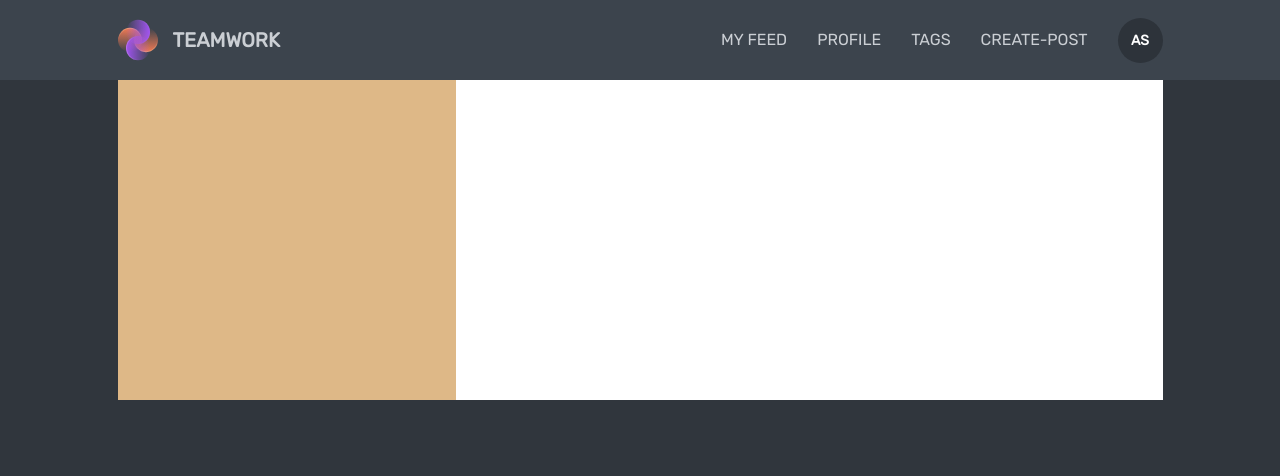
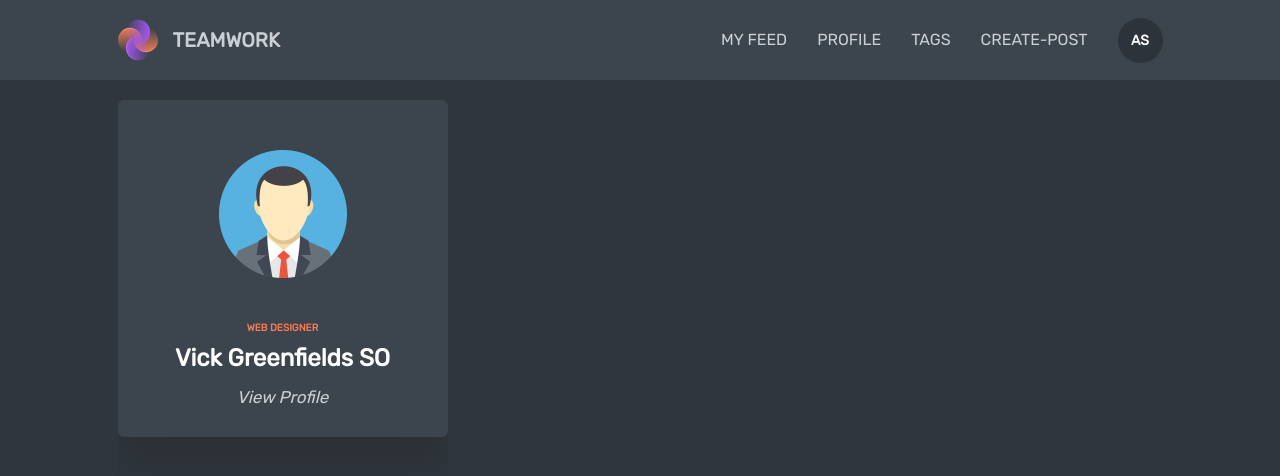
Before and after one commit to akintoluvic/teamsprint, a React (Create React App) app: page /rooms in a window 1280 px wide. Shown: the top 476 px of the page. Built offline with nearby package versions, Linux system fonts and the light colour scheme.

Commit message:
fix small profile

```diff
--- a/src/App.css
+++ b/src/App.css
@@ -136,24 +136,61 @@
 }
 
 
-/* Other Pages */
+/* Inner Layout */
 .page-container {
   max-width: 1045px;
   margin: auto;
-  background-color: #FFFFFF;
   display: flex;
   height: 50vh;
   box-sizing: border-box;
+  padding-top: 100px;
 }
 .sidebar {
   display: flex;
   flex-direction: column;
-  flex-grow: 1;
-  background: burlywood;
+  width: 330px;
+  /* flex-grow: 1; */
+  height: 100vh;
+  overflow: hidden;
+  /* scrollb */
 }
+
 .main-feed {
   display: flex;
   flex-direction: column;
   margin-left: 30px;
-  flex-grow: 2;
+  /* flex-grow: 2; */
 }
+
+/* Sidebar */
+.small-profile {
+  width: 100%;
+  background: #3C444D;
+  box-shadow: 0px 30px 40px rgba(0, 0, 0, 0.1);
+  border-radius: 6px;
+  text-align: center;
+}
+.small-profile img {
+  height: 128px;
+  margin-top: 50px;
+}
+.small-profile p {
+  font-size: 10px;
+  text-transform: uppercase;
+  color: #F27A54;
+  font-weight: bold;
+  margin-top: 40px;
+}
+.small-profile h3 {
+  font-size: 24px;
+  line-height: 28px;
+  text-align: center;
+  color: #FFFFFF;
+  margin-top: 7px;
+}
+.small-profile div {
+  font-size: 17px;
+  font-style: italic;
+  margin-top: -9px;
+  padding-bottom: 30px;
+}
--- /dev/null
+++ b/src/components/SmallProfile.js
@@ -0,0 +1,13 @@
+import React from 'react';
+import avatar from '../images/avatar.jpg'
+
+export default function SmallProfile() {
+    return (
+        <div className='small-profile'>
+            <img src={avatar} alt='user-avatar' />
+            <p>Web Designer</p>
+            <h3>Vick Greenfields SO</h3>
+            <div>View Profile</div>
+        </div>
+    )
+}
--- a/src/pages/Feed.js
+++ b/src/pages/Feed.js
@@ -1,6 +1,6 @@
 import React from 'react';
 import Navbar from "../components/Navbar";
-
+import SmallProfile from "../components/SmallProfile";
 
 export default function Feed() {
     return (
@@ -8,7 +8,7 @@ export default function Feed() {
             <Navbar />
             <div className='page-container'>
                 <div className='sidebar'>
-
+                    <SmallProfile />
                 </div>
                 <div className='main-feed'>
 
```
Also changed, not shown: src/images/avatar.jpg (added).
